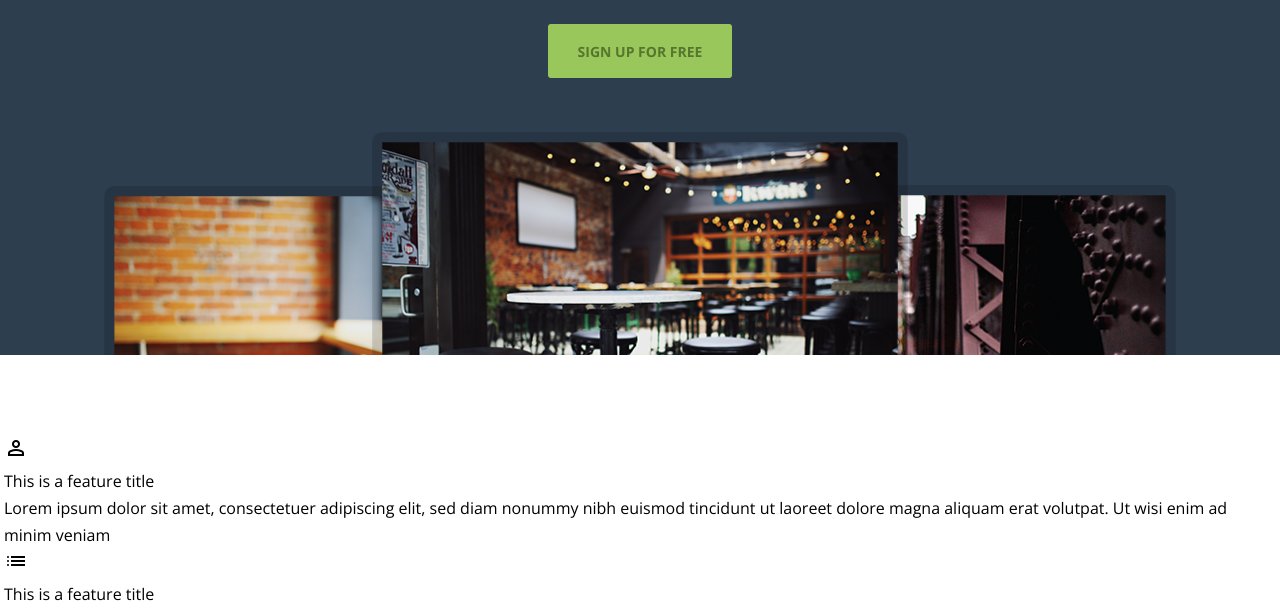
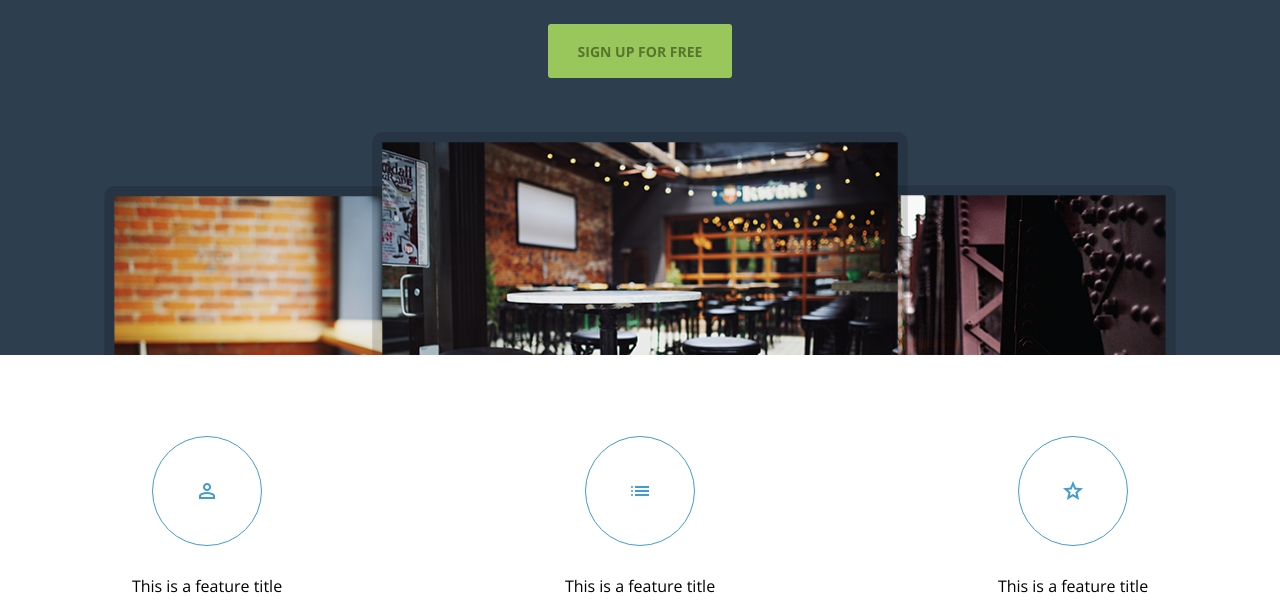
Before and after one commit to Kim-Se-Eun/acme-p, a plain HTML site: page index.html in a window 1280 px wide. Shown: the part 335-947 px from the top of the page. Drawn offline with nearby package versions, Linux system fonts and the light colour scheme.

Commit message:
style: Feature Section

```diff
--- a/css/main.css
+++ b/css/main.css
@@ -13,3 +13,25 @@
   gap: var(--base-unit);
   text-align: center;
 }
+.feature_list{
+  display: flex;
+  gap: 27px;
+}
+.feature_list li{
+  display: flex;
+  flex-direction: column;
+  align-items: center;
+  gap: 27px;
+  text-align: center;
+}
+.feature_list .icon{
+  width: 108px;
+  height: 108px;
+  border: 1px solid #439CCF;
+  border-radius: 50%;
+  display: flex;
+  justify-content: center;
+  align-items: center;
+  color:#439CCF;
+  font-size: 36px;
+}
```
